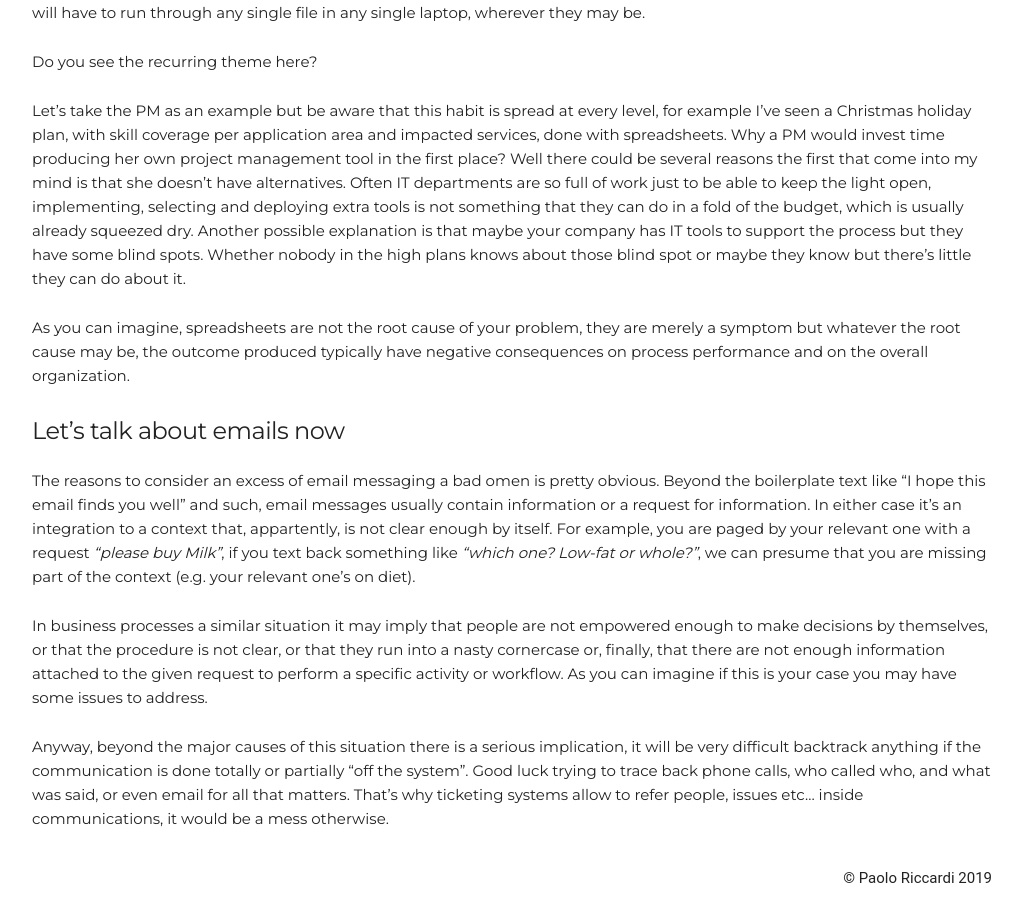
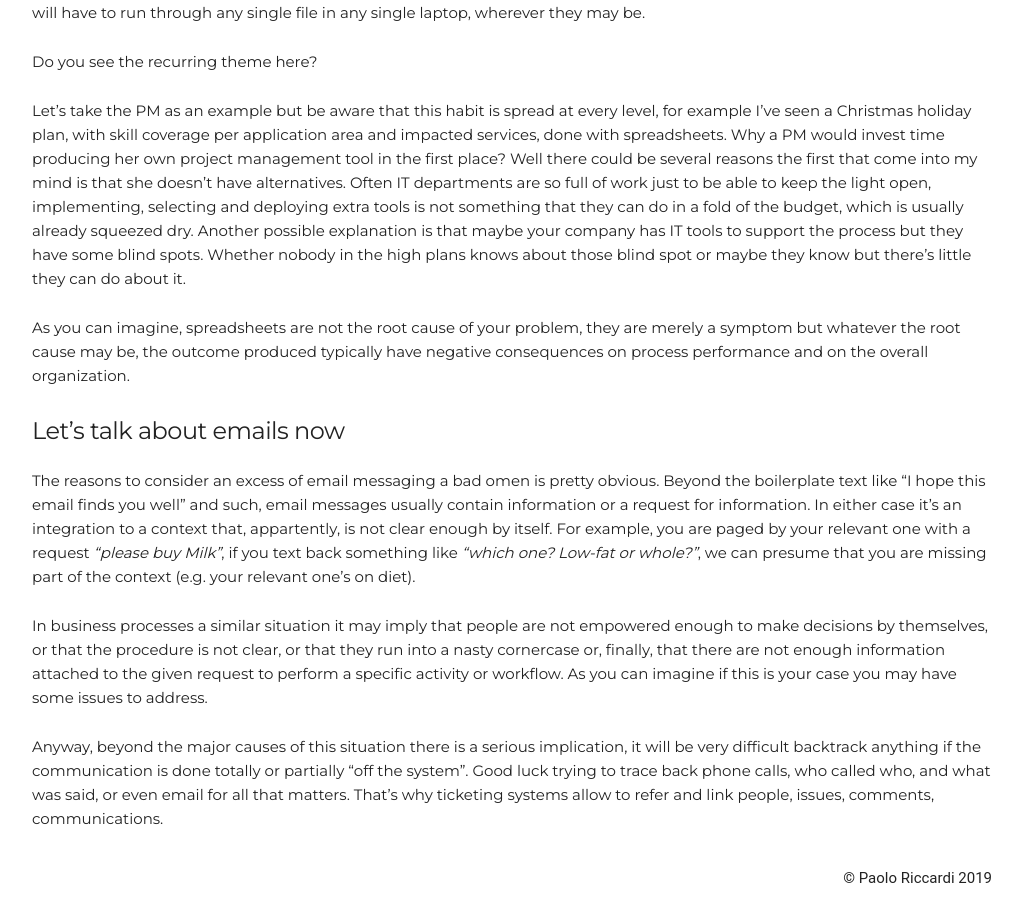
Before and after one commit to paoloriccardi/paoloriccardi.github.io, a Jekyll site: the page built from _posts/2021-09-01-two-heuristics-to-measure-organizational-debt.md, in a window 1280 px wide and 900 px high, scrolled down 1942 px. Shown: the whole window, without its empty margins (128-1150 px from the left). Built offline with Jekyll 4.4.1, drawn with Linux system fonts in a browser that asks for light colours.

Commit message:
refine heuristics article, locally rebuilt gemfile

```diff
--- a/_posts/2021-09-01-two-heuristics-to-measure-organizational-debt.md
+++ b/_posts/2021-09-01-two-heuristics-to-measure-organizational-debt.md
@@ -62,4 +62,4 @@ The reasons to consider an excess of email messaging a bad omen is pretty obviou
 
 In business processes a similar situation it may imply that people are not empowered enough to make decisions by themselves, or that the procedure is not clear, or that they run into a nasty cornercase or, finally, that there are not enough information attached to the given request to perform a specific activity or workflow. As you can imagine if this is your case you may have some issues to address.
 
-Anyway, beyond the major causes of this situation there is a serious implication, it will be very difficult backtrack anything if the communication is done totally or partially "off the system". Good luck trying to trace back phone calls, who called who, and what was said, or even email for all that matters. That's why ticketing systems allow to refer people, issues etc... inside communications, it would be a mess otherwise.
+Anyway, beyond the major causes of this situation there is a serious implication, it will be very difficult backtrack anything if the communication is done totally or partially "off the system". Good luck trying to trace back phone calls, who called who, and what was said, or even email for all that matters. That's why ticketing systems allow to refer and link people, issues, comments, communications.
```
Also changed, not shown: Gemfile.lock.
